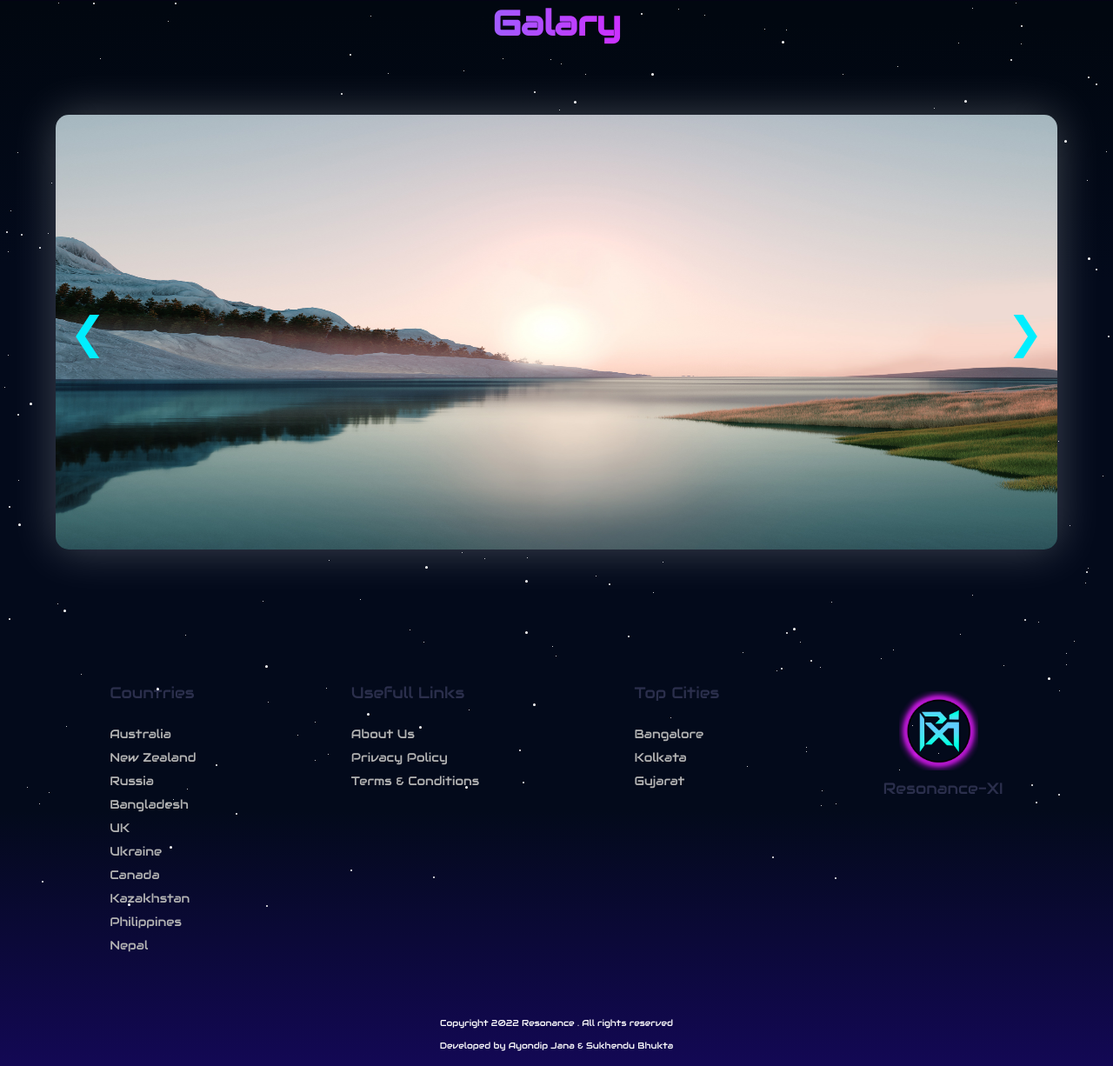
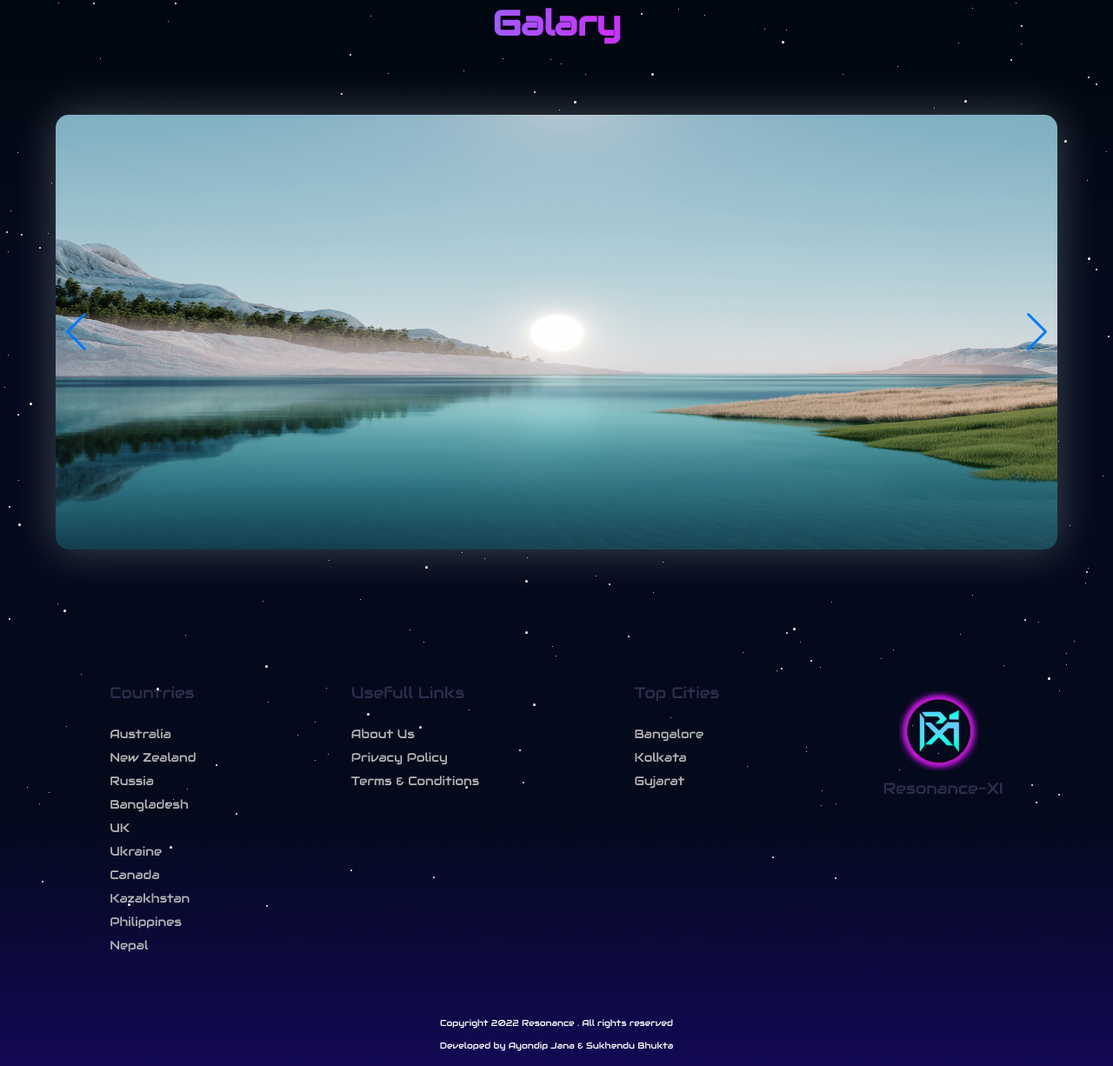
Before and after one commit to detronetdip/resonence, a PHP site: page / in a window 1280 px wide. Shown: the part 4418-5644 px from the top of the page at 87% size. Run offline with PHP 8.4, Linux system fonts and the light colour scheme.

Commit message:
slider changed

```diff
--- a/assets/css/_main.scss
+++ b/assets/css/_main.scss
@@ -343,33 +343,29 @@
           height: 100%;
           display: none;
         }
-        .prev, .next {
-          cursor: pointer;
-          position: absolute;
-          top: 45%;
-          width: auto;
-          margin-top: -2.2rem;
-          padding: 1.6rem;
-          color: rgb(0, 238, 255);
-          font-size: 5rem;
-          transition: 0.6s ease;
-          border-radius: 0 1rem 1rem 0;
-          user-select: none;
-        }
-        .next {
-          right: 0;
-          border-radius: 1rem 0 0 1rem;
-        }
-        .prev:hover, .next:hover {
-          background-color: rgba(0,0,0,0.3);
-        }
-        .fade {
-          animation-name: fade;
-          animation-duration: 1.5s;
-        }
-        @keyframes fade {
-          from {opacity: .4}
-          to {opacity: 1}
+        .swiper {
+          width: 100%;
+          height: 100%;
+        }
+
+        .swiper-slide {
+          text-align: center;
+          font-size: 18px;
+          background: #fff;
+
+          /* Center slide text vertically */
+          display: -webkit-box;
+          display: -ms-flexbox;
+          display: -webkit-flex;
+          display: flex;
+          -webkit-box-pack: center;
+          -ms-flex-pack: center;
+          -webkit-justify-content: center;
+          justify-content: center;
+          -webkit-box-align: center;
+          -ms-flex-align: center;
+          -webkit-align-items: center;
+          align-items: center;
         }
       }
 
--- a/index.html
+++ b/index.html
@@ -364,19 +364,18 @@
       <section class="galary">
         <h4>Galary</h4>
         <div class="slideshow-container">
-          <div class="mySlides fade">
-            <img src="./assets/images/img28.jpg" />
+          <div class="swiper mySwiper2">
+            <div class="swiper-wrapper">
+              <div class="swiper-slide">
+                <img src="./assets/images/img28.jpg" />
+              </div>
+              <div class="swiper-slide">
+                <img src="./assets/images/img29.jpg" />
+              </div>
+            </div>
+            <div class="swiper-button-next"></div>
+            <div class="swiper-button-prev"></div>
           </div>
-
-          <div class="mySlides fade">
-            <img src="./assets/images/img29.jpg" />
-          </div>
-
-          <div class="mySlides fade">
-            <img src="./assets/images/img30.jpg" />
-          </div>
-          <a class="prev" onclick="plusSlides(-1)">&#10094;</a>
-          <a class="next" onclick="plusSlides(1)">&#10095;</a>
         </div>
         <br />
       </section>
```
Also changed, not shown: assets/js/script.js (+11 -24 lines), assets/css/style.css, 1 other file.
